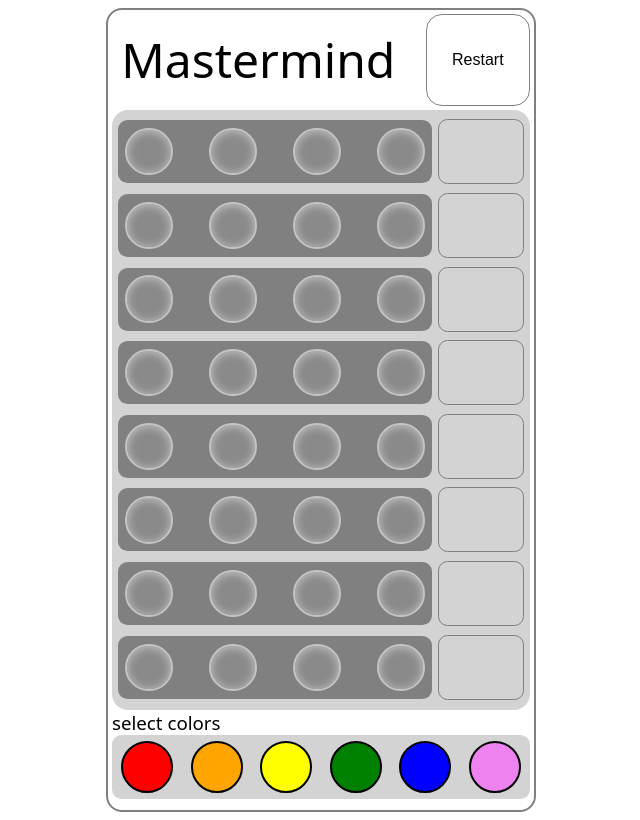
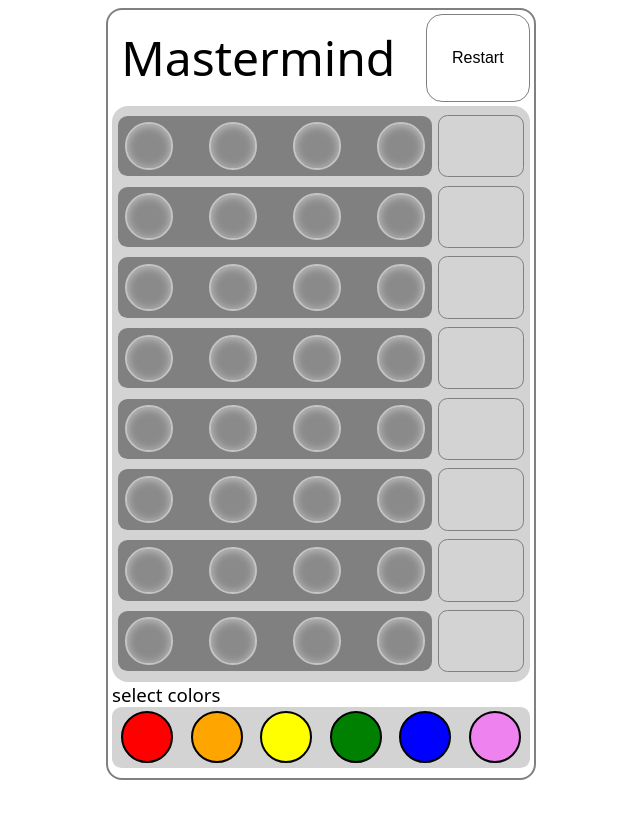
Before and after one commit to sbyardnss/vue-codeBreaker, a Vue app: page / in a window 1280 px wide. Shown: the whole page, without its empty margins (319-959 px from the left). Built offline with nearby package versions, Linux system fonts and the light colour scheme.

Commit message:
fixed overlap on appContainer

```diff
--- a/src/App.vue
+++ b/src/App.vue
@@ -116,9 +116,9 @@
   height: 98vh;
   max-height: 48em; */
   margin: 0;
-  width: 100vw;
+  width: 98vw;
   height: calc(96vw * 18 / 10);
-  max-height: 100vh;
+  max-height: 96vh;
   max-width: calc(96vh * 10 / 18);
 }
 
```
